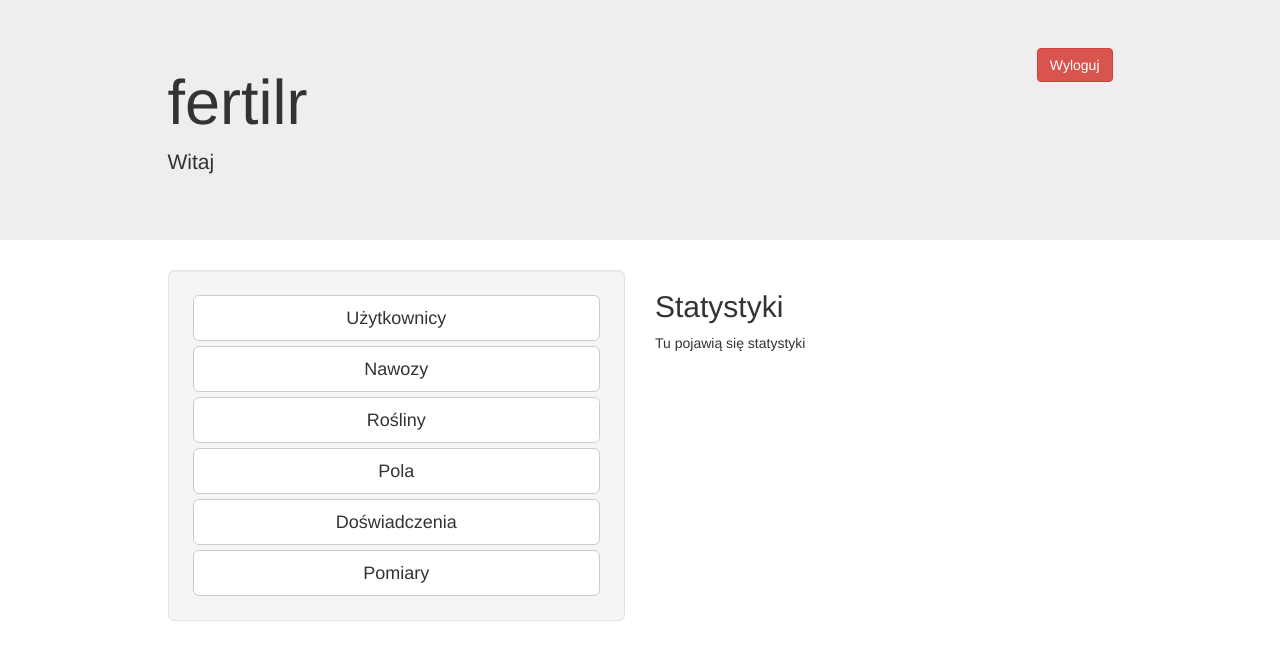
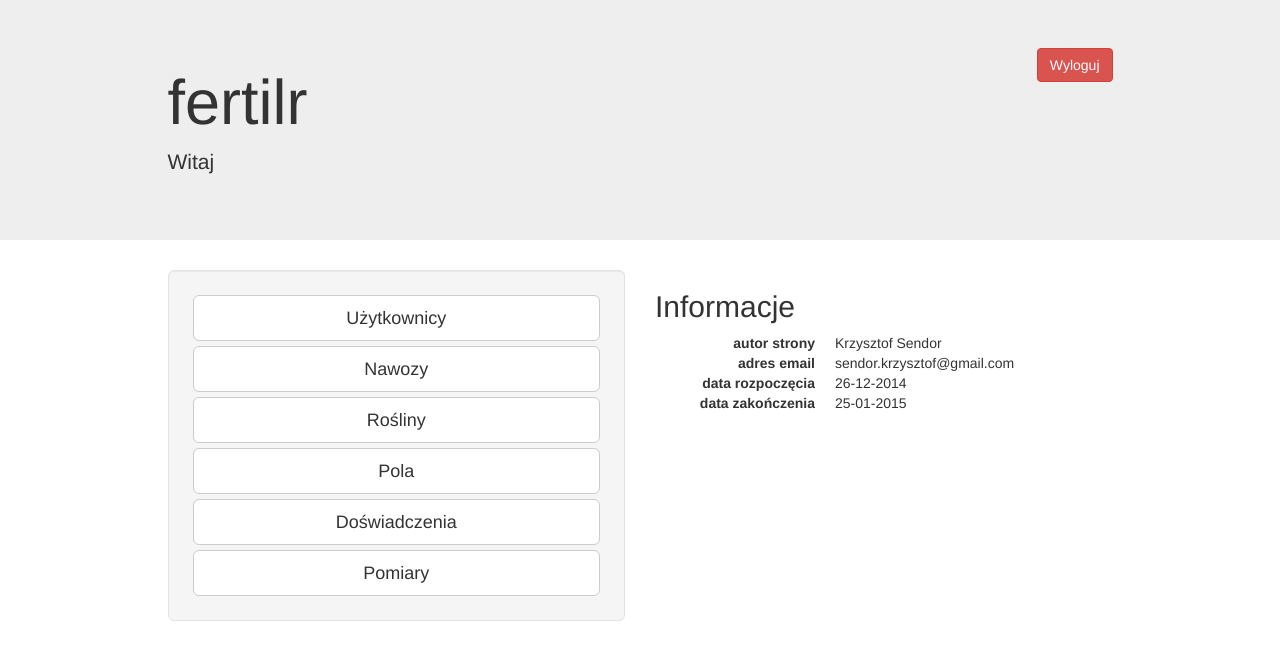
Before and after one commit to KrzysztofSendor/fertilr, a PHP site: page /admin.php in a window 1280 px wide. Shown: the top 660 px of the page. Run offline with PHP 8.4, Linux system fonts and the light colour scheme; the visitor is signed in with stand-in values (Sample User, id 1); data comes from the database, SQL or seed files in the repository; some libraries are stand-ins or nearby versions.

Commit message:
Added information about project

```diff
--- a/admin.php
+++ b/admin.php
@@ -48,8 +48,19 @@
 						</div>
 					</div>
 					<div class="col-md-6 col-sm-12">
-						<h2>Statystyki</h2>
-						<p>Tu pojawią się statystyki</p>
+						<h2>Informacje</h2>
+						<p>
+							<dl class="dl-horizontal">
+								<dt>autor strony</dt>
+								<dd>Krzysztof Sendor</dd>
+								<dt>adres email</dt>
+								<dd>sendor.krzysztof@gmail.com</dd>
+								<dt>data rozpoczęcia</dt>
+								<dd>26-12-2014</dd>
+								<dt>data zakończenia</dt>
+								<dd>25-01-2015</dd>
+							</dl>
+						</p>
 					</div>
 				</div>
 			</div>
```
